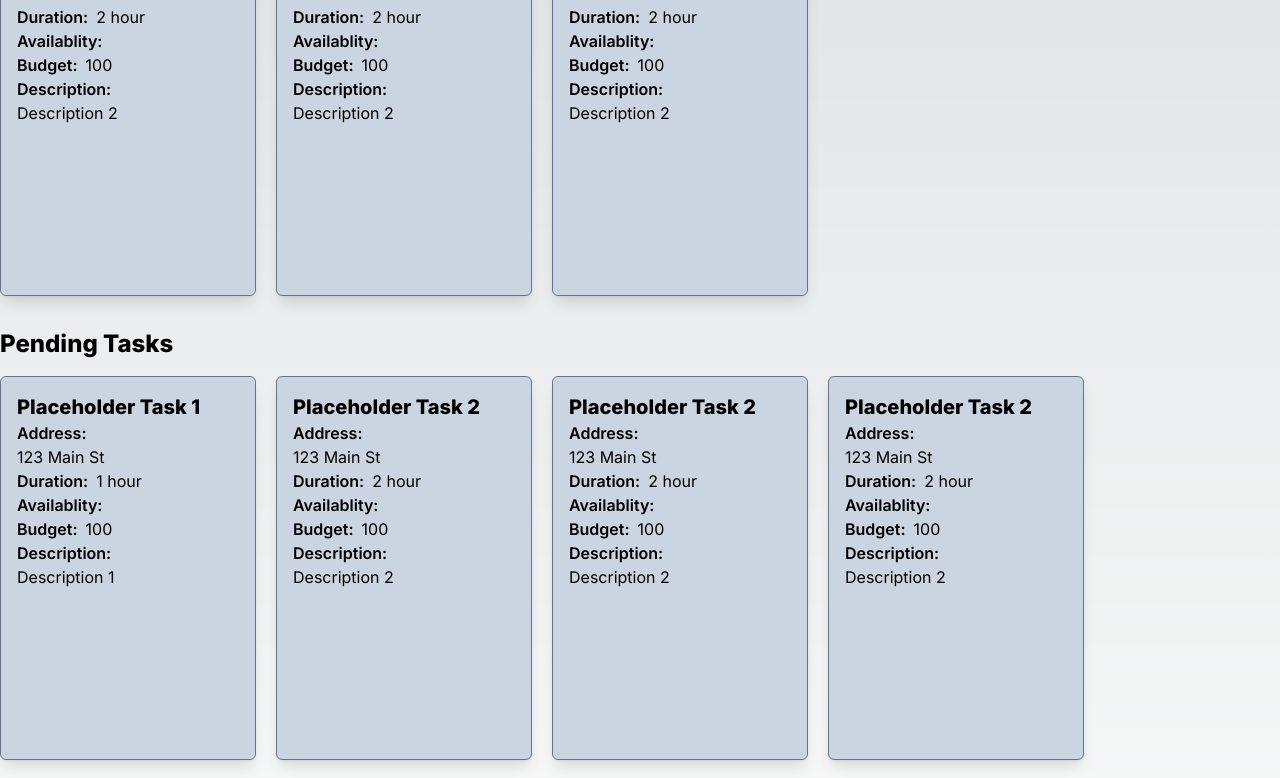
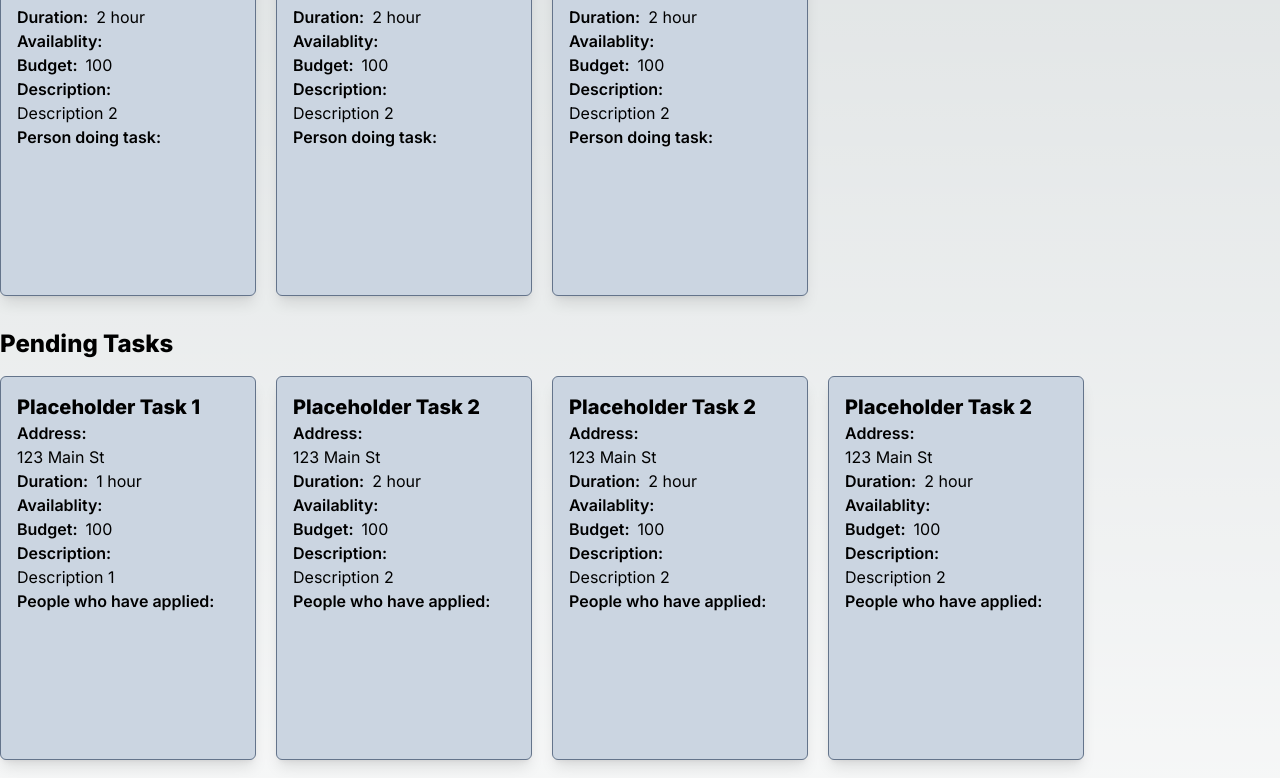
Before and after one commit to wat3rblastor/b-wildhacks, a Next.js app: page /customer_tasks in a window 1280 px wide. Shown: the part 540-1318 px from the top of the page. Built offline with nearby package versions, Linux system fonts and the light colour scheme; no server answers; the database is empty.

Commit message:
minor changes

```diff
--- a/app/customer_tasks/C_ActiveTasks.tsx
+++ b/app/customer_tasks/C_ActiveTasks.tsx
@@ -11,7 +11,7 @@ const  ActiveTasks  = ({ tasks }: ActiveTasksProps) =>  {
             <h1 className="text-2xl font-extrabold pb-4">Active Tasks</h1>
             <div className="flex flex-auto flex-row flex-wrap gap-5">
                 {tasks.map((task) => (
-                    <Task key={task.taskid} task={task} />
+                    <Task key={task.taskid} task={task} isPending={false}/>
                 ))}
             </div>
         </div>
--- a/app/customer_tasks/C_PendingTasks.tsx
+++ b/app/customer_tasks/C_PendingTasks.tsx
@@ -12,7 +12,7 @@ function PendingTasks({ tasks }: PendingTasksProps) {
             <div className="flex flex-row flex-wrap gap-5">
                 {
                     tasks.map((task) => (
-                        <Task key={task.taskid} task={task} />
+                        <Task key={task.taskid} task={task} isPending={true}/>
                     ))
                 }
             </div>
--- a/app/customer_tasks/C_Task.tsx
+++ b/app/customer_tasks/C_Task.tsx
@@ -4,7 +4,23 @@ type TaskProps = {
     task: TaskModel
 }
 
-function Task ({ task }: TaskProps) {
+function Task ({ task, isPending }: TaskProps) {
+
+	let people = (
+		<div>
+    		<p className="font-semibold">People who have applied:</p>
+    	</div>
+	);
+
+	if (!isPending) {
+		people = (
+			<div>
+    			<p className="font-semibold">Person doing task:</p>
+    		</div>
+		);
+	}
+
+
 	return (
 		<div className="bg-slate-300 w-64 h-96 rounded-md shadow-lg border border-slate-500 p-4">
         	<div>
@@ -33,6 +49,10 @@ function Task ({ task }: TaskProps) {
         		<p className="font-semibold">Description:</p>
 				<p>{task?.description || 'Description not given'}</p>
         	</div>
+        	{people}
+
+
+
         </div>
 	);
 }
--- a/app/customer_tasks/page.tsx
+++ b/app/customer_tasks/page.tsx
@@ -102,7 +102,6 @@ function Customer_Tasks({ loggedIn }) {
 
     // create a tasks state
     const [tasks, setTasks] = useState<Task[]>([]);
-    const[isPending, setisPending] = useState(true);
 
     // fetch tasks with useEffect
     useEffect(() => {
--- a/app/page.tsx
+++ b/app/page.tsx
@@ -5,7 +5,7 @@ import Body from "./Body";
 import Footer from "./Footer";
 
 export default function Home() {
-  const [loggedIn, setloggedIn] = useState(false);
+  const [loggedIn, setloggedIn] = useState(true);
   const [isCusstomer, setisCustomer] = useState(false);
 
   return (
```
